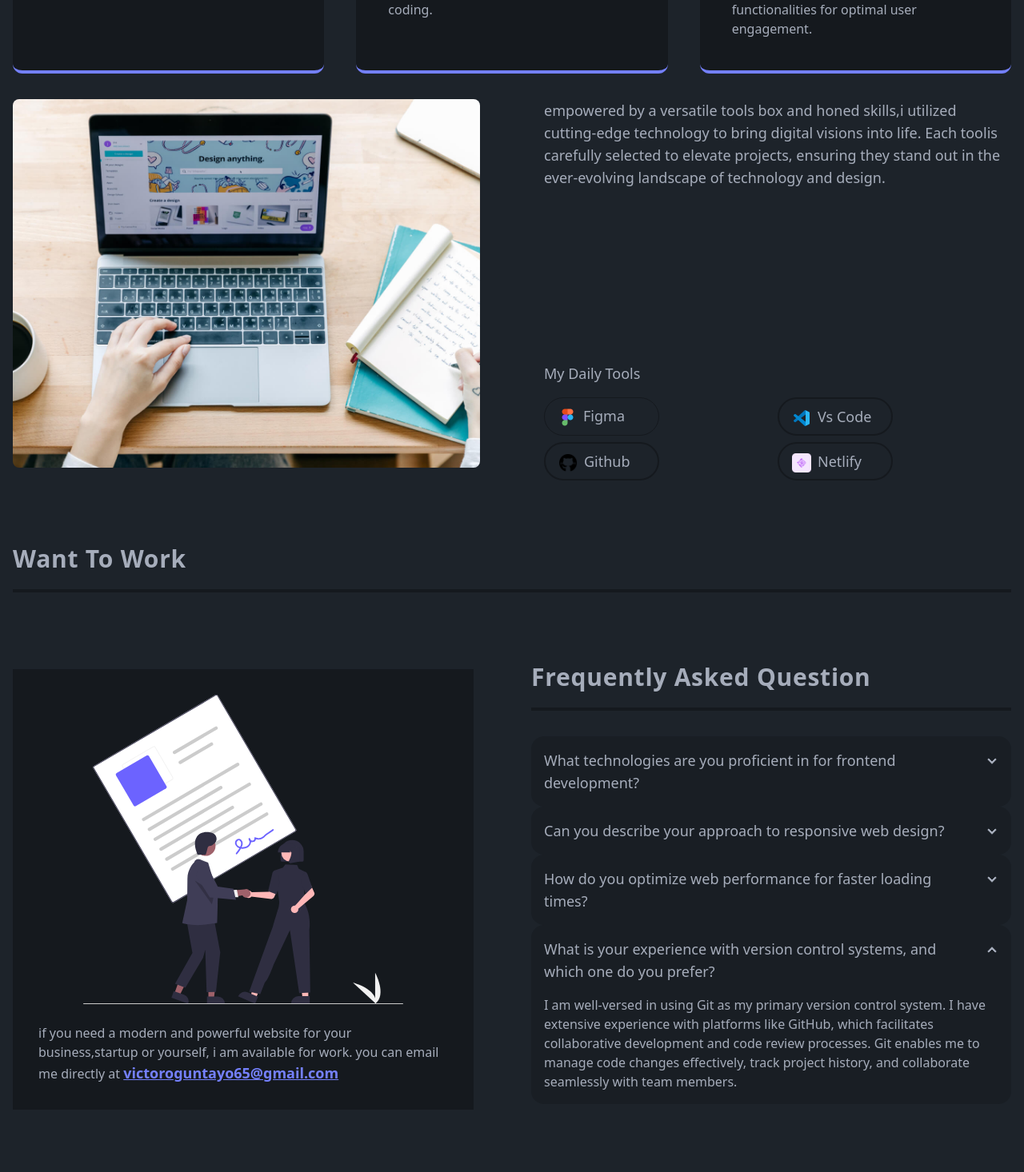
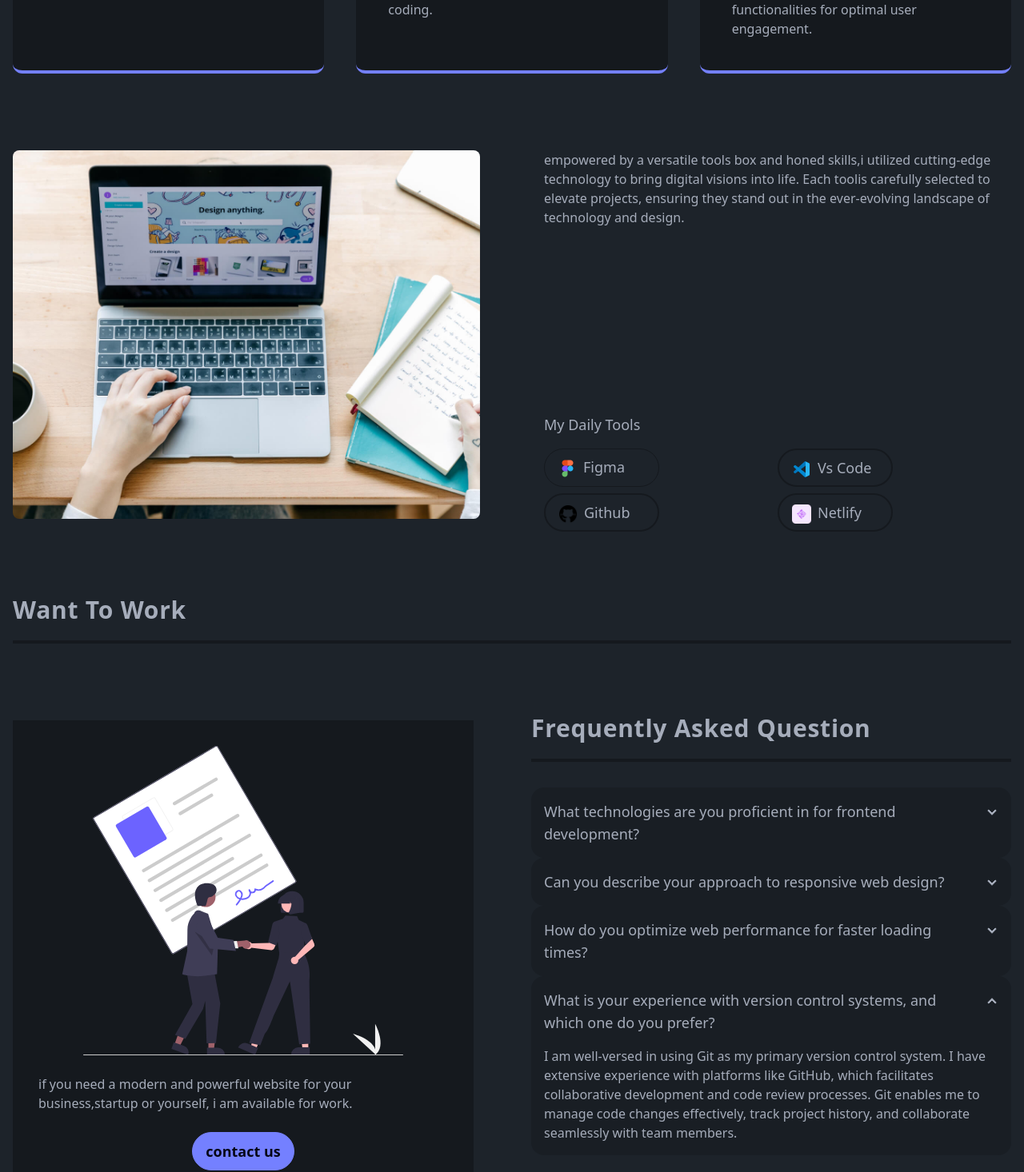
Before and after one commit to vtechwise/reactjs-portfolio, a React (Vite) app: page / in a window 1280 px wide. Shown: the part 2426-3892 px from the top of the page at 80% size. Built offline with nearby package versions, Linux system fonts and the light colour scheme.

Commit message:
desktop adjustment

```diff
--- a/src/component/FeaturedProject.jsx
+++ b/src/component/FeaturedProject.jsx
@@ -16,7 +16,7 @@ const FeaturedProject = () => {
          );
        })}
       </div>
-<Link to={'/projects'}> <button className="btn btn-primary rounded-full capitalize mt-8">  View all works</button> </Link>
+<Link to={'/projects'} className="flex justify-end"> <button className="btn btn-primary rounded-full capitalize mt-8 ">  View all works</button> </Link>
     </section>
   );
 };
--- a/src/component/Services.jsx
+++ b/src/component/Services.jsx
@@ -23,10 +23,10 @@ const Services = () => {
           );
         })}
       </div>
-      <div className="mt-8 grid md:grid-cols-2 mt-24 gap-x-20">
+      <div className="mt-16 grid md:grid-cols-2  gap-x-20 md:mt-24">
         <img src={servicesImg} alt="" className="rounded-lg mb-4" />
         <div className="flex flex-col justify-between gap-y-20">
-          <p className="text-lg">
+          <p className="text-">
             empowered by a versatile tools box and honed skills,i utilized
             cutting-edge technology to bring digital visions into life. Each
             toolis carefully selected to elevate projects, ensuring they stand
--- a/src/pages/Landing.jsx
+++ b/src/pages/Landing.jsx
@@ -1,6 +1,6 @@
 import { Hero, FeaturedProject, Services, SectionTitle } from "../component";
 import contactImg from  '../assets/contact-us.svg'
-
+import { Link } from "react-router-dom";
 
 const Landing = () => {
   return (
@@ -11,15 +11,14 @@ const Landing = () => {
       <section className="section-margin">
         <SectionTitle text="want to work" />
         <div className="grid md:grid-cols-2 gap-x-12">
-          <div className="bg-base-300 p-8 max-w-[36rem] self-start md:mt-16">
-            <img src={contactImg} className="mb-6 w-[25rem] mx-auto" alt="" />
+          <div className="bg-base-300 p-8 max-w-[36rem] self-start md:mt-16 ">
+            <img src={contactImg} className="mb-6 w-[25rem] mx-auto " alt="" />
             <p>
               if you need a modern and powerful website for your
-              business,startup or yourself, i am available for work. you can
-              email me directly at{" "}
-              <span className="link text-primary font-bold text-lg ">
-                victoroguntayo65@gmail.com
-              </span>{" "}
+              business,startup or yourself, i am available for work.
+              <Link to={'/contact'} className=" font-bold   grid place-items-center ">
+                <button className="btn-primary btn block mt-6 text-center rounded-full text-lg ">contact us</button>
+              </Link>{" "}
             </p>
           </div>
           <div className="faq mt-6 hidden md:block">
```
